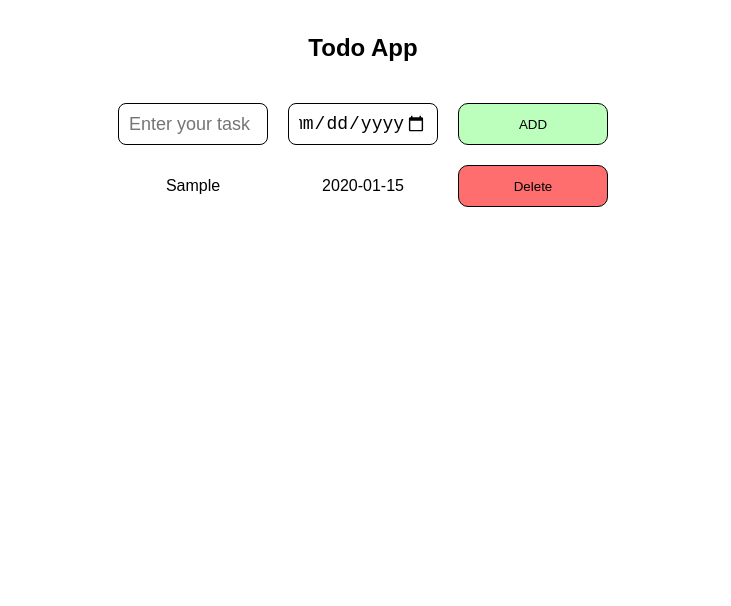
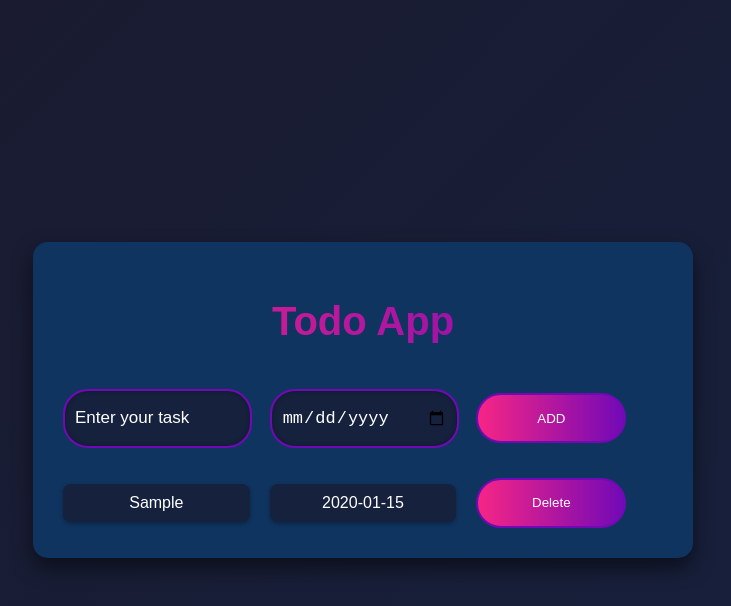
Before and after one commit to pathansohaibhussain/My_Code, a plain HTML site: page ToDoList/index.html in a window 1280 px wide. Both pictures are taken after typing "Sample", "2020-01-15" into the empty fields and a click on the button "ADD". Shown: the whole page, without its empty margins (277-1008 px from the left). Drawn offline with Linux system fonts and the light colour scheme.

Commit message:
Made CSS Changes

```diff
--- a/ToDoList/index.html
+++ b/ToDoList/index.html
@@ -11,7 +11,7 @@
         <h1 class="todo-heading">Todo App</h1>
         <div class="container">
             <input type="text" id="input-Text" placeholder="Enter your task">
-            <input type="date" id="input-Date">
+            <input type="date" id="input-Date" placeholder="Select the Date">
             <button id="add-btn" class="btn" onclick="userInput();">ADD</button>
         </div>
         <div class="item-container"></div>
--- a/ToDoList/todo.css
+++ b/ToDoList/todo.css
@@ -1,97 +1,162 @@
 body {
-    font-family: sans-serif;
+    font-family: 'Arial', sans-serif;
     text-align: center;
+    background: linear-gradient(135deg, #1a1a2e, #16213e);
+    color: #fff;
+    margin: 0;
+    padding: 0;
+    height: 100vh;
+    display: flex;
+    justify-content: center;
+    align-items: center;
 }
-#main-container{
+
+#main-container {
     display: flex;
     flex-direction: column;
-    padding: 10px;
+    padding: 30px;
+    max-width: 600px;
+    border-radius: 15px;
+    background: #0f3460;
+    box-shadow: 0px 10px 20px rgba(0, 0, 0, 0.5);
+    transition: transform 0.3s ease, box-shadow 0.3s ease;
+}
 
+
+.todo-heading {
+    font-size: 2.5em;
+    margin-bottom: 20px;
+    background: linear-gradient(to right, #f72585, #7209b7);
+    -webkit-background-clip: text;
+    -webkit-text-fill-color: transparent;
+    animation: gradient-animation 3s ease infinite;
 }
-.todo-heading {
-    text-align: center;
-    font-size: 2em;
+
+/* Prevent autofill background change */
+input:-webkit-autofill,
+input:-webkit-autofill:hover,
+input:-webkit-autofill:focus,
+input:-webkit-autofill:active {
+    -webkit-box-shadow: 0 0 0px 1000px #16213e inset !important;
+    -webkit-text-fill-color: #fff !important;
+    caret-color: #fff;
+}
+
+@keyframes gradient-animation {
+    0% {
+        background-position: 0%;
+    }
+
+    100% {
+        background-position: 100%;
+    }
 }
 
 .container {
     display: grid;
-    grid-template-columns: 150px 150px 150px;
-    column-gap: 20px;
-    row-gap: 10px;
+    grid-template-columns: 1fr 1fr 1fr;
+    gap: 20px;
     margin-top: 25px;
     justify-content: center;
     text-align: center;
+    align-items: center;
 }
 
 .item-container {
     display: grid;
-    grid-template-columns: 150px 150px 150px;
-    column-gap: 20px;
-    row-gap: 10px;
-    margin-top: 20px;
+    grid-template-columns: 1fr 1fr 1fr;
+    gap: 20px;
+    margin-top: 30px;
     justify-content: center;
     align-items: center;
     text-align: center;
 }
 
 input {
-    height: 42px;
+    height: 35px;
     width: 100%;
     max-width: 165px;
-    text-align: center;
-    border-radius: 8px;
-    font-size: 18px;
-    text-align: left;
-    border: 1px solid;
-    box-sizing: border-box;
+    border-radius: 25px;
+    font-size: 17px;
+    border: 2px solid #7209b7;
     padding: 10px;
+    background-color: #16213e;
+    color: #fff;
+    box-shadow: inset 0px 0px 5px rgba(0, 0, 0, 0.3);
+    transition: box-shadow 0.3s ease;
+}
+
+input:focus {
+    box-shadow: 0px 0px 8px #f72585;
+}
+
+input::placeholder {
+    color: white;
 }
 
 .btn {
-    height: 42px;
+    height: 50px;
     width: 100%;
     max-width: 150px;
-    border-radius: 10px;
+    border-radius: 30px;
     cursor: pointer;
-    border: 1.5px solid;
+    border: 2px solid #7209b7;
+    background: linear-gradient(to right, #f72585, #7209b7);
+    color: white;
+    transition: background 0.3s ease, box-shadow 0.3s ease;
 }
 
-#add-btn {
-    background-color: rgb(188, 255, 188);
+.btn:hover {
+    background: linear-gradient(to right, #7209b7, #f72585);
+    box-shadow: 0px 0px 15px rgba(114, 9, 183, 0.6);
 }
 
-#delete-btn {
-    background-color: rgb(255, 110, 110);
+span {
+    font-size: 1em;
+    background-color: #16213e;
+    padding: 10px;
+    border-radius: 8px;
+    box-shadow: 0px 2px 4px rgba(0, 0, 0, 0.3);
+    transition: transform 0.3s ease;
+}
+
+span:hover {
+    transform: scale(1.05);
 }
 
 /* Media Queries for responsiveness */
 @media (max-width: 768px) {
-    .container .item-container {
-        grid-template-columns: 1fr 1fr;
-        column-gap: 15px;
+
+    .container,
+    .item-container {
+        grid-template-columns: 1fr 1fr 1fr;
     }
 
-    input, .btn {
+    input,
+    .btn {
         max-width: 140px;
+    }
+
+    .todo-heading {
+        font-size: 2em;
     }
 }
 
 @media (max-width: 480px) {
     .container {
         grid-template-columns: 1fr;
-        row-gap: 15px;
     }
-    .item-container{
+
+    .item-container {
         grid-template-columns: 1fr 1fr 1fr;
     }
-    input, #add-btn{
+
+    input,
+    .btn {
         max-width: 100%;
     }
-    #delete-btn{
-        height: 32px;
-        width: 100px;
-    }
-    }
+
     .todo-heading {
         font-size: 1.5em;
     }
+}
```
